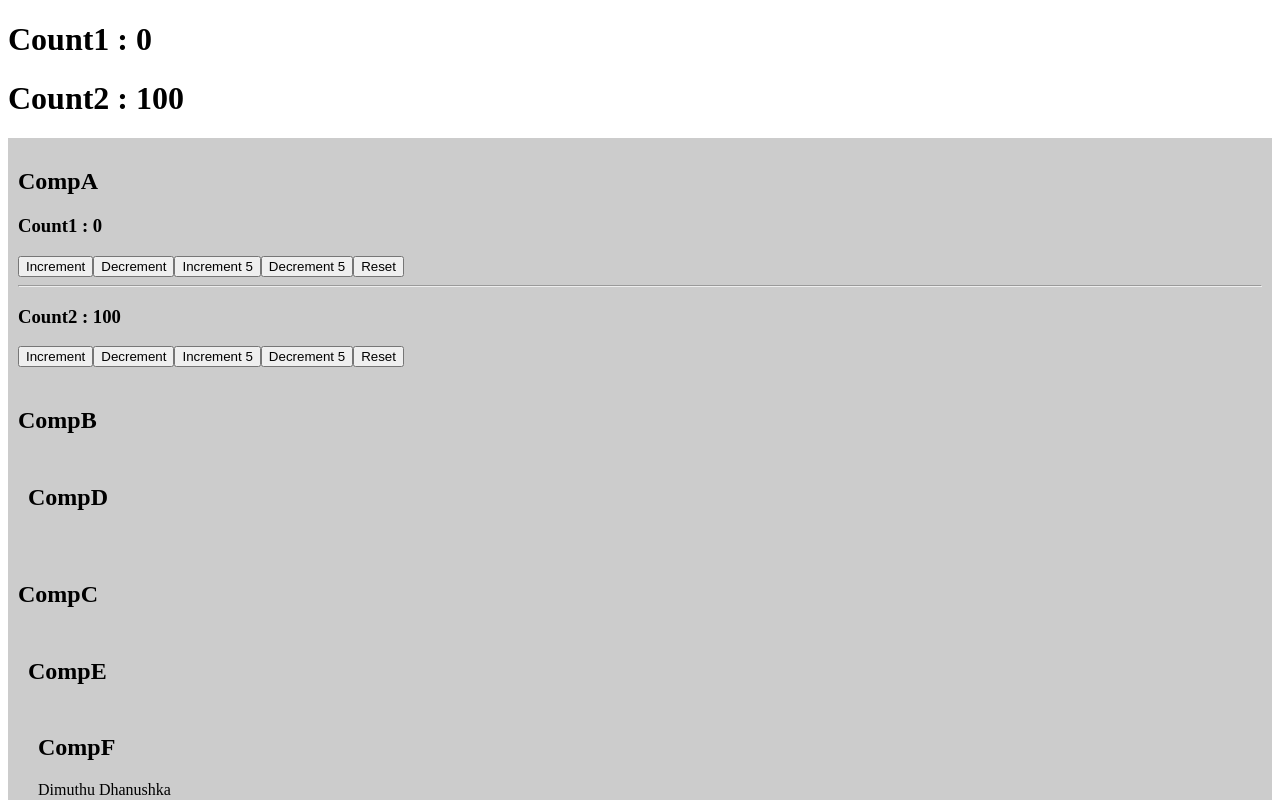
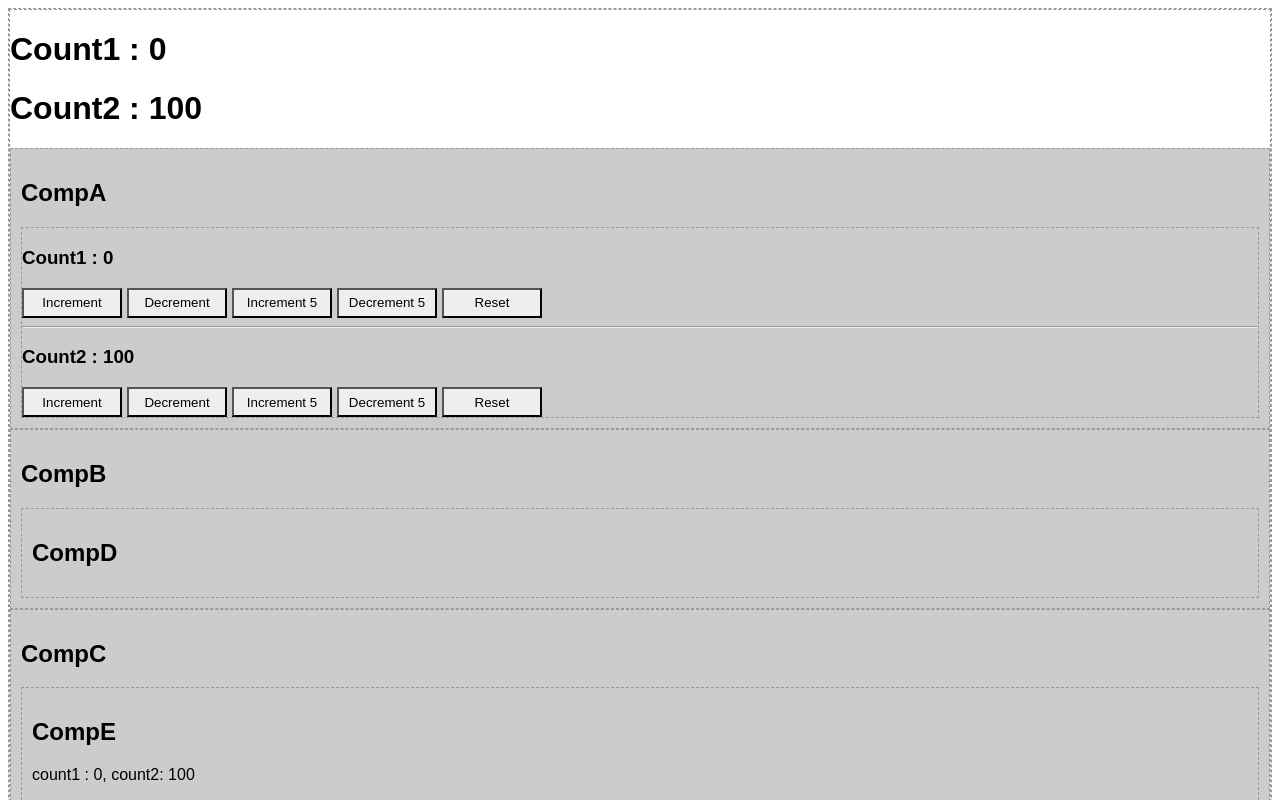
Before and after one commit to DDhanushka/contextAPI-reducer, a React (Create React App) app: page / in a window 1280 px wide. Shown: the top 800 px of the page. Built offline with nearby package versions, Linux system fonts and the light colour scheme.

Commit message:
two seperate counters

```diff
--- /dev/null
+++ b/src/App.css
@@ -0,0 +1,16 @@
+* {
+  font-family: sans-serif;
+  box-sizing: border-box;
+}
+body {
+}
+button {
+  margin-right: 5px;
+  min-width: 100px;
+  min-height: 30px;
+  background-color: #eee;
+}
+div {
+  border: 1px solid #999;
+  border-style: dashed;
+}
--- a/src/App.js
+++ b/src/App.js
@@ -1,5 +1,5 @@
 import React, { useReducer, useContext } from "react";
-
+import "./App.css";
 import CompA from "./Components/CompA";
 import CompB from "./Components/CompB";
 import CompC from "./Components/CompC";
--- a/src/Components/CompE.js
+++ b/src/Components/CompE.js
@@ -1,12 +1,15 @@
 import React, { useContext } from "react";
+import { CounterContext } from "../Context/CounterContext";
 import CompF from "./CompF";
 
 const CompE = () => {
+  const context = useContext(CounterContext);
   return (
     <div style={{ backgroundColor: "#ccc", padding: "10px" }}>
-      <h2>CompE</h2>
+      <h2>CompE </h2>
+      <p>{`count1 : ${context.countState.counterOne}, count2: ${context.countState.counterTwo}`}</p>
 
-      <CompF/>
+      <CompF />
     </div>
   );
 };
--- a/src/Reducers/counterReducer.js
+++ b/src/Reducers/counterReducer.js
@@ -6,13 +6,13 @@ export const counterReducer = (state, action) => {
     case "decrement":
       return { ...state, counterOne: state.counterOne - action.value };
     case "reset1":
-      return counterState;
+      return {...state, counterOne: counterState.counterTwo};
     case "increment2":
       return { ...state, counterTwo: state.counterTwo + action.value };
     case "decrement2":
       return { ...state, counterTwo: state.counterTwo - action.value };
     case "reset2":
-      return counterState;
+      return {...state, counterTwo: counterState.counterTwo};
     default:
       return state;
   }
```
